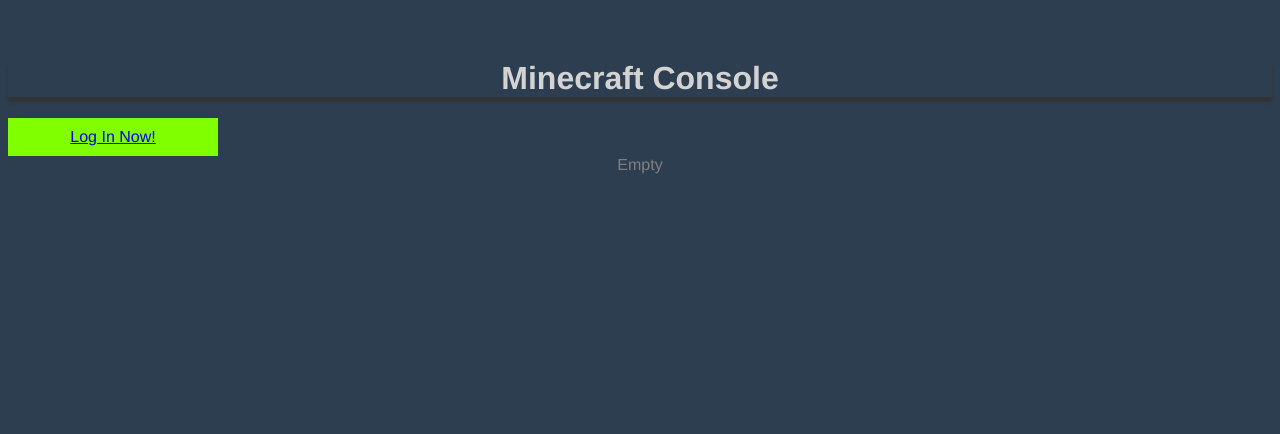
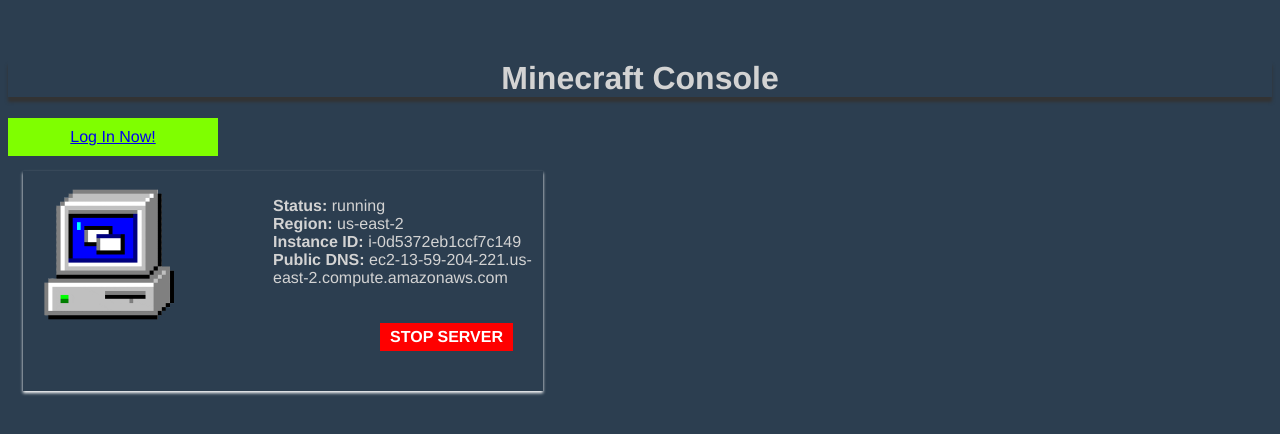
Before and after one commit to Ubunfu/mc-console, a Vue app: page / in a window 1280 px wide. Shown: the top 434 px of the page. Built offline with nearby package versions, Linux system fonts and the light colour scheme.

Commit message:
adding live server cards to dashboard

```diff
--- a/src/components/Dashboard.vue
+++ b/src/components/Dashboard.vue
@@ -5,7 +5,7 @@
         <div v-if="authenticated">
             Authenticated!
             <div v-if="gotServers">
-                Server list is: {{ serverList }}
+                <ServerCard v-bind:key="server.instanceId" v-for="server in serverList" :server="server"/>
             </div>
             <div v-else>Loading servers...</div>
         </div>
--- a/src/components/Home.vue
+++ b/src/components/Home.vue
@@ -6,20 +6,28 @@
             Log In Now!
         </div>
     </a>
-    <div>{{responseMessage}}</div>
+    <ServerCard v-bind:key="server.instanceId" v-for="server in serverList" :server="server"/>
   </div>
 </template>
 
 <script>
 import Banner from '@/components/Banner'
+import ServerCard from '@/components/ServerCard'
 export default {
     name: 'Home',
     components: {
-        Banner
+        Banner,
+        ServerCard
     },
     data() {
         return {
-            responseMessage: "Empty"
+            serverList:  [
+              {
+                "instanceId": "i-0d5372eb1ccf7c149",
+                "instanceState": "running",
+                "publicDnsName": "ec2-13-59-204-221.us-east-2.compute.amazonaws.com"
+              }
+            ]
         };
     }
 }
--- a/src/components/ServerCard.vue
+++ b/src/components/ServerCard.vue
@@ -7,7 +7,7 @@
           <ul>
             <li>
                 <span class="label">Status:  </span>
-                <span class="value">{{ status }}</span>
+                <span class="value">{{ server.instanceState }}</span>
             </li>
             <li>
                 <span class="label">Region:  </span>
@@ -15,11 +15,11 @@
             </li>
             <li>
                 <span class="label">Instance ID:  </span>
-                <span class="value">{{ id }}</span>
+                <span class="value">{{ server.instanceId }}</span>
             </li>
             <li>
                 <span class="label">Public DNS:  </span>
-                <span class="value">{{ dns }}</span>
+                <span class="value">{{ server.publicDnsName }}</span>
             </li>
           </ul>
       </div>
@@ -32,18 +32,13 @@
 <script>
 export default {
     name: 'ServerCard',
+    props: ['server'],
     data: function () {
         return {
-            status: 'RUNNING',
-            region: 'us-east-2',
-            id: 'i-asded7s9003',
-            dns: 'mc.ryanallen.ninja'
+            region: 'us-east-2'
         }
     },
     methods: {
-        sayHello: function() {
-            alert("hello!")
-        }
     }
 
 }
```
